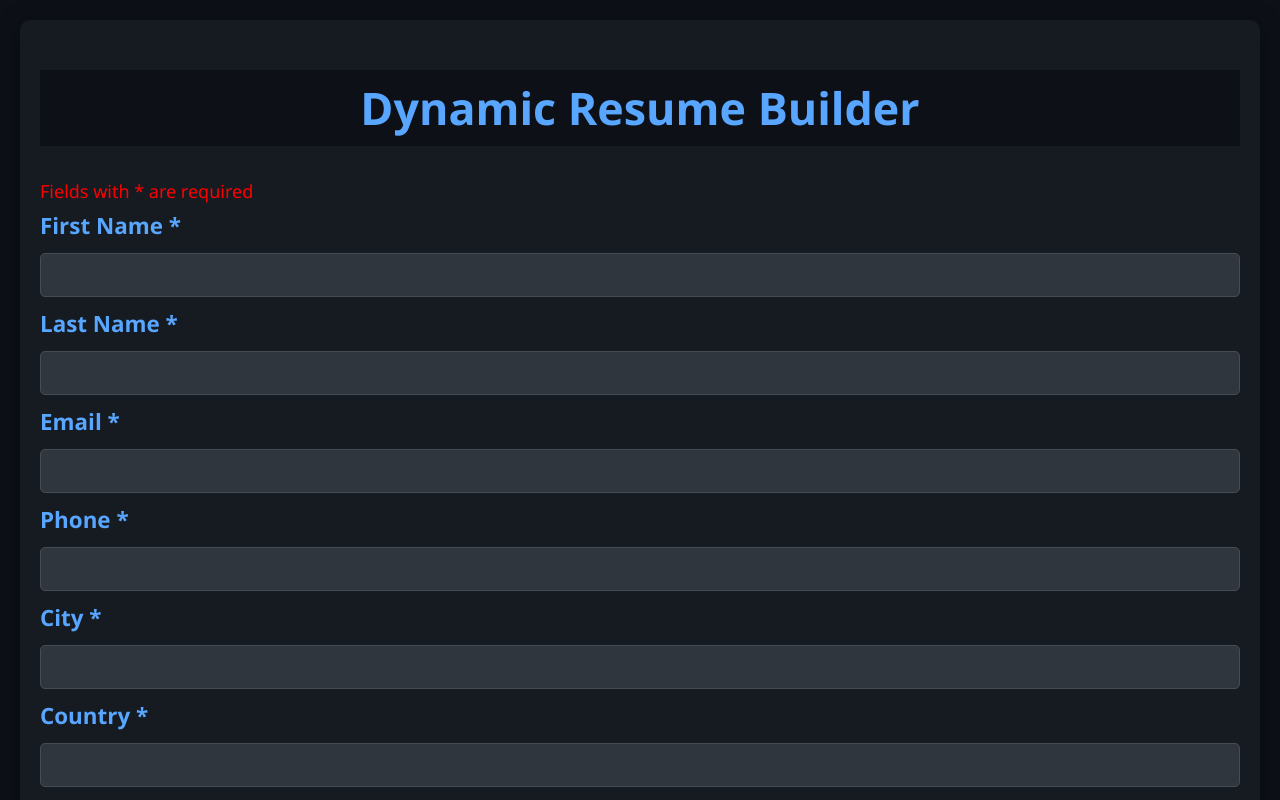
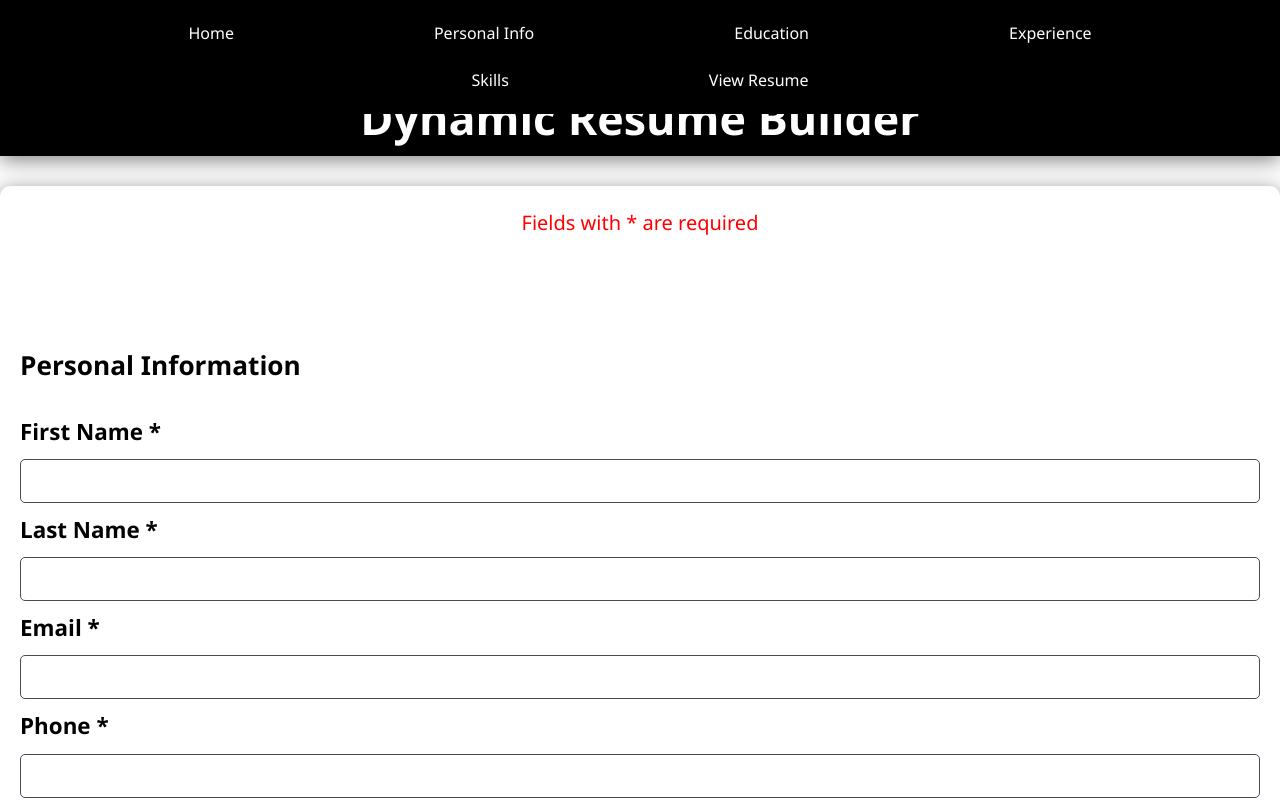
Before and after one commit to konain611/Dynamic-CV-Builder, a Next.js app in the folder dynamic-cv/: page / in a window 1280 px wide. Shown: the top 800 px of the page. Built offline with nearby package versions, Linux system fonts and the light colour scheme.

Commit message:
Added Components

```diff
--- a/dynamic-cv/src/app/components/EducationForm.tsx
+++ b/dynamic-cv/src/app/components/EducationForm.tsx
@@ -3,7 +3,9 @@ import React from "react";
 
 export default function EducationForm({ formData, handleEducationChange, handleAddEducation }) {
   return (
-    <div className="form-group">
+    <div id="education" className="form-group">
+      <br></br>
+      <br></br>
       <label>Education</label>
       {formData.education.map((edu, index) => (
         <div key={index} className="form-group">
--- a/dynamic-cv/src/app/components/ExperienceForm.tsx
+++ b/dynamic-cv/src/app/components/ExperienceForm.tsx
@@ -2,7 +2,9 @@ import React from "react";
 
 export default function ExperienceForm({ formData, handleExperienceChange, handleAddExperience }) {
   return (
-    <div className="form-group">
+    <div id="experience" className="form-group">
+      <br></br>
+      <br></br>
       <label>Experience</label>
       {formData.experience.map((exp, index) => (
         <div key={index} className="form-group">
--- a/dynamic-cv/src/app/components/GeneratedCV.tsx
+++ b/dynamic-cv/src/app/components/GeneratedCV.tsx
@@ -2,7 +2,7 @@ import React from "react";
 
 export default function GeneratedCV({ formData }) {
   return (
-    <div className="generated-cv">
+    <div id="resume" className="generated-cv">
       <h2>Generated CV</h2>
       <div className="cv-content">
         <h3>{formData.fname} {formData.lname}</h3>
--- /dev/null
+++ b/dynamic-cv/src/app/components/NavBar.tsx
@@ -0,0 +1,14 @@
+export default function NavBar() {
+    return (
+        <div>
+            <nav className="navbar">
+                <a href="/">Home</a>
+                <a href="#personal-info">Personal Info</a>
+                <a href="#education">Education</a>
+                <a href="#experience">Experience</a>
+                <a href="#skills">Skills</a>
+                <a href="#resume">View Resume</a>
+            </nav>
+        </div>
+    )
+}
--- a/dynamic-cv/src/app/components/PersonalInfo.tsx
+++ b/dynamic-cv/src/app/components/PersonalInfo.tsx
@@ -3,7 +3,10 @@ import React from "react";
 
 export default function PersonalInfo({ formData, handleChange }) {
   return (
-    <div className="form-group">
+    <div id="personal-info" className="form-group">
+      <br></br>
+      <br></br>
+      <h3>Personal Information</h3>
       <label>First Name *</label>
       <input type="text" name="fname" value={formData.fname} onChange={handleChange} required />
       <label>Last Name *</label>
--- a/dynamic-cv/src/app/components/SkillsForm.tsx
+++ b/dynamic-cv/src/app/components/SkillsForm.tsx
@@ -2,7 +2,8 @@ import React from "react";
 
 export default function SkillsForm({ formData, handleSkillChange, handleAddSkill }) {
   return (
-    <div className="form-group">
+    <div id="skills" className="form-group">
+      <br></br><br></br>
       <label>Skills</label>
       {formData.skills.map((skill, index) => (
         <div key={index} className="form-group">
--- /dev/null
+++ b/dynamic-cv/src/app/components/header.tsx
@@ -0,0 +1,7 @@
+export default function Header() {
+    return (
+        <div>
+            <h1 className="title">Dynamic Resume Builder</h1>
+        </div>
+    )
+}
--- a/dynamic-cv/src/app/globals.css
+++ b/dynamic-cv/src/app/globals.css
@@ -1,41 +1,79 @@
 body {
   font-family: 'Segoe UI', Tahoma, Geneva, Verdana, sans-serif;
-  background-color: #0d1117;
-  color: #c9d1d9;
+  color: #0d1117;
+  background-color: #ffffff;
   line-height: 1.7;
   margin: 0;
   padding: 0;
 }
 
-span{
+html {
+  scroll-behavior: smooth;
+}
+
+h3 {
+  color: #000000;
+}
+
+.container span {
   color: red;
-  font-size: 18px;
+  font-size: 20px;
   text-align: center;
 }
 
+.navbar {
+  position: fixed;
+  top: 0;
+  width: 100%;
+  background-color: #000000;
+  padding: 10px 0;
+  text-align: center;
+}
+
+.navbar a {
+  color: #ffffff;
+  text-decoration: none;
+  padding: 10px 100px;
+  display: inline-block;
+}
+
+.navbar a:hover {
+  background-color: #ffffff;
+  color: #000000;
+}
+
 .container {
-  max-width: 1200px;
+  max-width: 1600px;
   margin: 20px auto;
   padding: 20px;
-  background-color: #161b22;
-  color: #ffffff;
+  color: #161b22;
+  background-color: #ffffff;
   border-radius: 10px;
   box-shadow: 0 4px 20px rgba(0, 0, 0, 0.5);
+  display: grid;
 }
 
 .title {
   font-size: 2.8rem;
   font-weight: bold;
+  margin-top: 80px;
   margin-bottom: 30px;
   text-align: center;
-  color: #58a6ff;
-  background-color: #0d1117;
+  color: #ffffff;
+  background-color: #000000;
+  box-shadow: 0 4px 20px rgba(0, 0, 0, 0.5);
 }
-.title:hover,
-.form-group label:hover{
+
+.title:hover {
+  cursor: pointer;
+  color: #000000;
+  background-color: #ffffff;
+  box-shadow: 0 4px 20px rgba(0, 0, 0, 0.5);
+}
+
+.form-group label:hover {
   font-style: italic;
   cursor: pointer;
-  color: #ffffff;
 }
 
 .form {
@@ -56,15 +94,15 @@ span{
 .form-group label {
   margin-bottom: 8px;
   font-weight: bold;
-  color: #58a6ff;
+  color: #000000;
 }
 
 .form-group input,
 .form-group textarea {
   padding: 12px;
   font-size: 1rem;
-  color: #ffffff;
-  background-color: #30363d;
+  background-color: #ffffff;
+  color: #30363d;
   border: 1px solid #444c56;
   border-radius: 5px;
   transition: border 0.3s ease;
@@ -73,24 +111,13 @@ span{
 
 .form-group input:focus,
 .form-group textarea:focus {
-  border-color: #58a6ff;
+  border-color: #226cc0;
   outline: none;
 }
 
 .form-group textarea {
   resize: vertical;
-  min-height: 60px;
-}
-
-/* Align two input fields side-by-side */
-.row {
-  display: flex;
-  gap: 20px;
-  margin-bottom: 20px;
-}
-
-.row .form-group {
-  flex: 1;
+  min-height: 40px;
 }
 
 .button-container {
@@ -103,7 +130,7 @@ button,
   padding: 12px 24px;
   border: none;
   border-radius: 5px;
-  background-color: #58a6ff;
+  background-color: #000000;
   color: #ffffff;
   font-size: 1rem;
   font-weight: bold;
@@ -113,8 +140,22 @@ button,
 
 button:hover,
 .submit-btn:hover {
-  background-color: #1f5375;
+  background-color: #ffffff;
+  color: #000000;
+  border: 1px solid black;
+  border-radius: 5px;
 }
+
+.submit-btn:hover {
+  font-size: 1.3rem;
+}
+
+button:active,
+.submit-btn:active {
+  background-color: #000000;
+  color: #ffffff;
+}
+
 
 .generated-cv {
   margin-top: 40px;
--- a/dynamic-cv/src/app/layout.tsx
+++ b/dynamic-cv/src/app/layout.tsx
@@ -1,6 +1,8 @@
 import type { Metadata } from "next";
 import localFont from "next/font/local";
 import "./globals.css";
+import NavBar from "./components/NavBar";
+import Header from "./components/header";
 
 const geistSans = localFont({
   src: "./fonts/GeistVF.woff",
@@ -26,6 +28,8 @@ export default function RootLayout({
   return (
     <html lang="en">
       <body className={`${geistSans.variable} ${geistMono.variable}`}>
+        <NavBar />
+        <Header />
         {children}
       </body>
     </html>
--- a/dynamic-cv/src/app/page.tsx
+++ b/dynamic-cv/src/app/page.tsx
@@ -82,9 +82,9 @@ export default function Home() {
   };
 
   return (
+    <div className="">
+
       <div className="container">
-
-      <h1 className="title">Dynamic Resume Builder</h1>
         <span>Fields with * are required</span>
 
         <form onSubmit={handleSubmit}>
@@ -92,9 +92,11 @@ export default function Home() {
           <EducationForm formData={formData} handleEducationChange={handleEducationChange} handleAddEducation={handleAddEducation} />
           <ExperienceForm formData={formData} handleExperienceChange={handleExperienceChange} handleAddExperience={handleAddExperience} />
           <SkillsForm formData={formData} handleSkillChange={handleSkillChange} handleAddSkill={handleAddSkill} />
-        <button type="submit" className="submit-btn">Generate CV</button>
         </form>
-
+        <br></br>
+        <br></br>
+        <button type="submit" className="submit-btn">Generate Resume</button>
+      </div>
       <GeneratedCV formData={formData} />
 
     </div>
```
Lines whose indentation alone changed are shown as unchanged.
